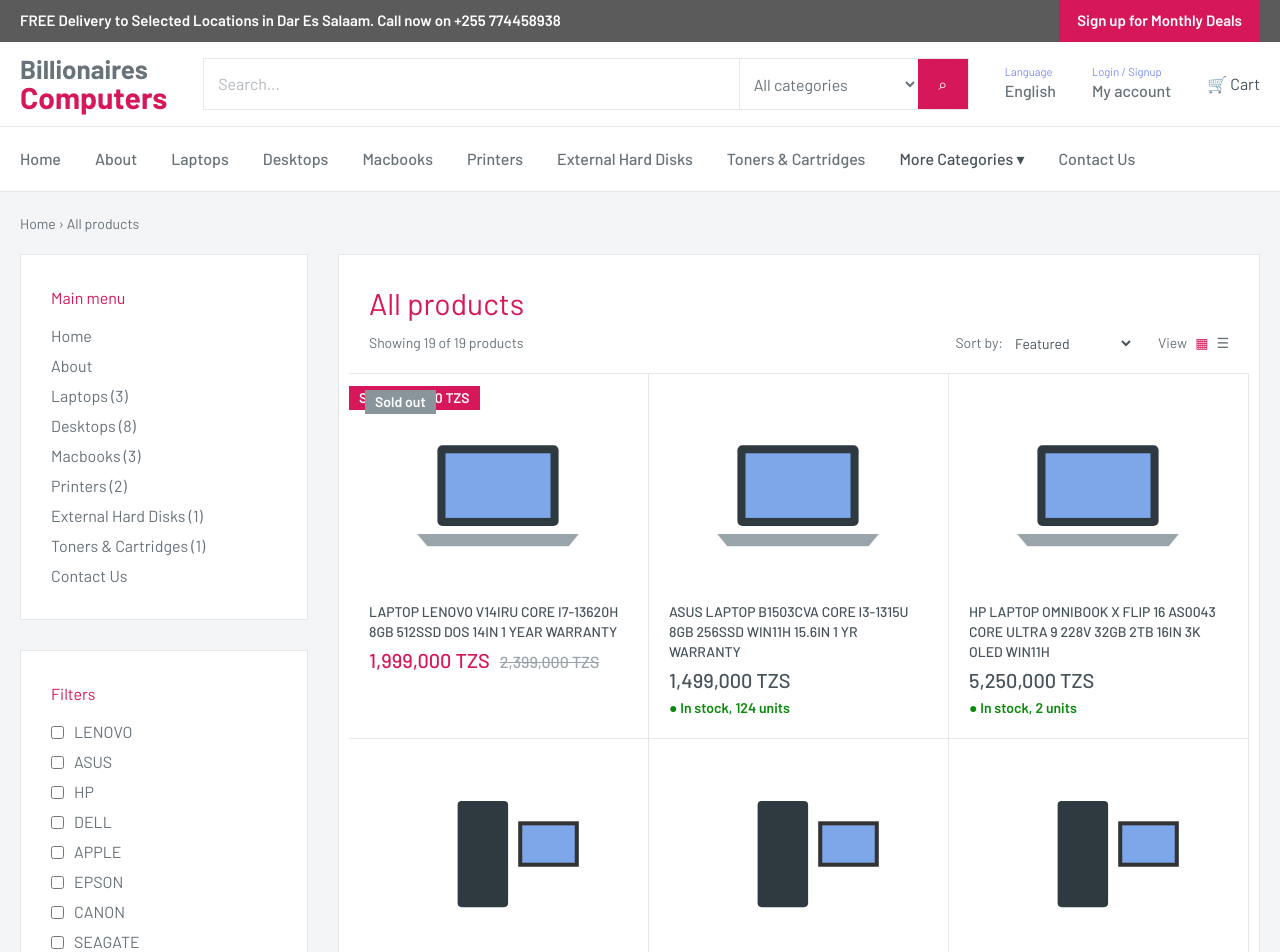
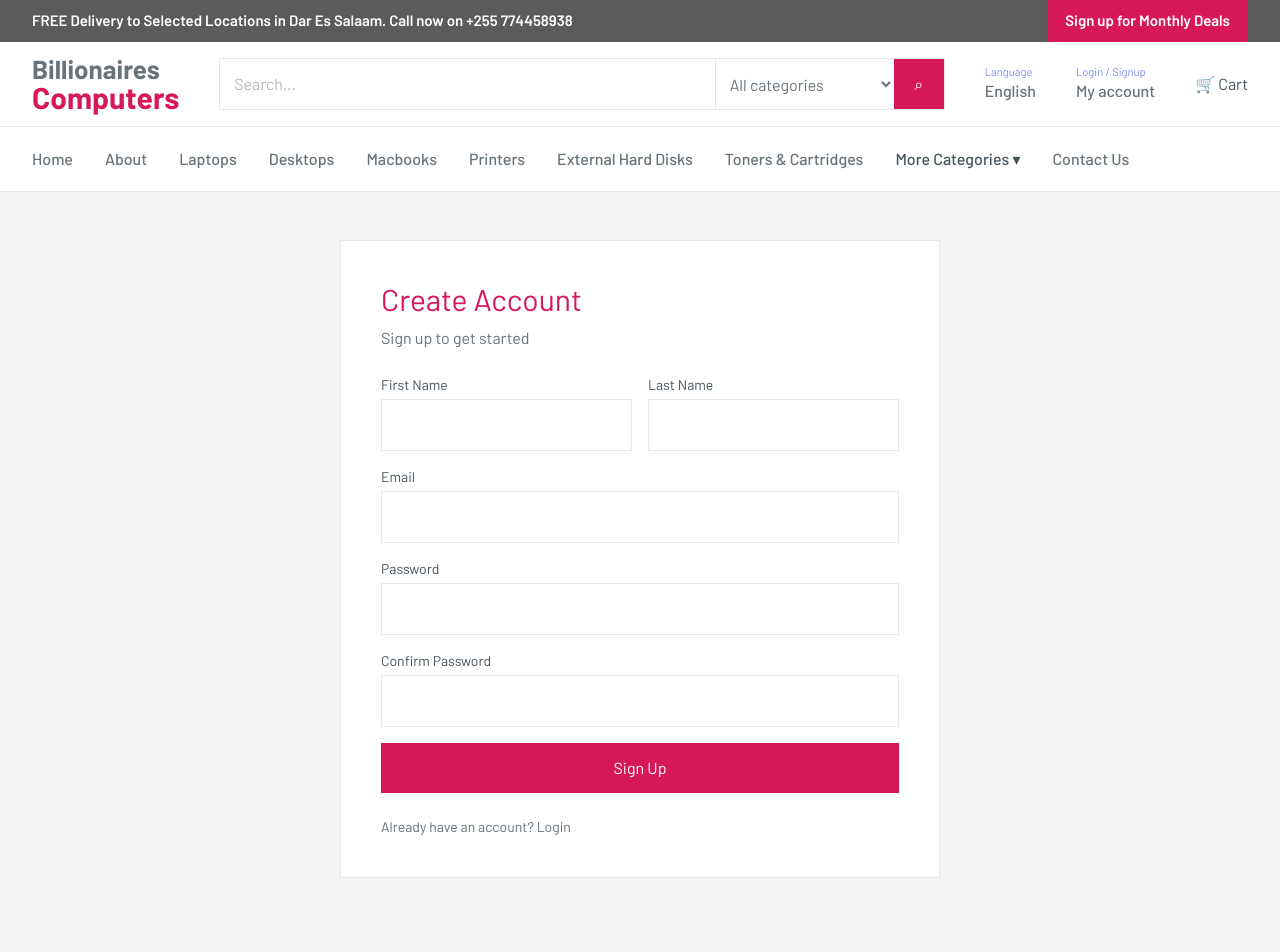
Before and after one commit to norbzCk/Computers-Store, a React (Vite) app: page /signup in a window 1280 px wide. Shown: the top 952 px of the page. Built offline with nearby package versions, Linux system fonts and the light colour scheme.

Commit message:
Create Account Space

```diff
--- a/src/App.jsx
+++ b/src/App.jsx
@@ -8,6 +8,8 @@
 import Product from './pages/Product'
 import Contact from './pages/Contact'
 import About from './pages/About'
+import Login from './pages/Login'
+import Signup from './pages/Signup'
 
 export default function App() {
   return (
@@ -19,6 +21,8 @@
         <Route path="/products/:slug" element={<Product />} />
         <Route path="/contact" element={<Contact />} />
         <Route path="/about" element={<About />} />
+        <Route path="/login" element={<Login />} />
+        <Route path="/signup" element={<Signup />} />
         <Route path="*" element={<Collection />} />
       </Routes>
       <Footer />
--- a/src/components/Footer.jsx
+++ b/src/components/Footer.jsx
@@ -3,12 +3,12 @@
 
 export default function Footer() {
   return (
-    <footer className="bg-[#f7f8f9] pb-8">
-      <div className="max-w-[1420px] mx-auto px-4 sm:px-5">
-        <div className="grid grid-cols-1 sm:grid-cols-2 lg:grid-cols-4 gap-6 lg:gap-6 py-8 sm:py-10 border-b border-[#dde2e5]">
+    <footer className="bg-[#f7f8f9] pb-8 mt-10 sm:mt-12 lg:mt-16">
+      <div className="max-w-[1280px] mx-auto px-4 sm:px-6 lg:px-8">
+        <div className="grid grid-cols-1 sm:grid-cols-2 lg:grid-cols-4 gap-6 lg:gap-8 py-8 sm:py-10 border-b border-[#dde2e5]">
           {[['Free delivery in Dar es Salaam', 'Available to selected areas'], ['Hassle free shopping', 'Get the best deals guaranteed'], ['Top-notch support', 'Get in touch to discuss your requirements'], ['Secure payments', 'Mobile money or cash on delivery']].map(([a, b]) => <div key={a}><b className="text-brand block">{a}</b><span className="text-sm">{b}</span></div>)}
         </div>
-        <div className="grid grid-cols-1 md:grid-cols-3 gap-8 md:gap-12 lg:gap-[60px] py-8 sm:py-10">
+        <div className="grid grid-cols-1 md:grid-cols-3 gap-8 md:gap-10 lg:gap-12 py-8 sm:py-10">
           <div><h4 className="text-brand uppercase text-sm mb-2.5">About {site.name}</h4><p className="text-sm">{site.name} sells computers and accessories in {site.address}. Call us on {site.phone} for more info.</p></div>
           <div><h4 className="text-brand uppercase text-sm mb-2.5">Quick links</h4><div className="flex flex-col gap-1"><Link to="/collections/all" className="hover:text-brand">Search</Link><Link to="/contact" className="hover:text-brand">Contact Us</Link><Link to="/about" className="hover:text-brand">About</Link></div></div>
           <div><h4 className="text-brand uppercase text-sm mb-2.5">Get deals and discounts</h4><p className="text-sm mb-3">Sign up with your email address to get monthly deals</p><input placeholder="Your email" className="p-3 w-full border border-line mb-2.5" /><button className="inline-block bg-brand text-white px-6 py-3 font-semibold hover:bg-brand-dark">Subscribe</button></div>
--- a/src/components/Header.jsx
+++ b/src/components/Header.jsx
@@ -3,6 +3,7 @@
 import { cats, moreCats, site } from '../data'
 import { useCart } from '../context/CartContext'
 import { catName } from '../utils'
+import logo from '../assets/Billionaire\'s computers logo.png'
 
 export default function Header() {
   const { items, setOpen } = useCart()
@@ -15,14 +16,14 @@
   return (
     <>
       <div className="bg-top text-white text-sm sm:text-[15px] font-semibold">
-        <div className="max-w-[1420px] mx-auto px-4 sm:px-5 flex flex-col sm:flex-row justify-between items-center gap-2 sm:gap-0 min-h-[42px] py-2 sm:py-0">
+        <div className="max-w-[1280px] mx-auto px-4 sm:px-6 lg:px-8 flex flex-col sm:flex-row justify-between items-center gap-2 sm:gap-0 min-h-[42px] py-2 sm:py-0">
           <span className="text-center sm:text-left">FREE Delivery to Selected Locations in Dar Es Salaam. Call now on {site.phone}</span>
           <button className="bg-brand text-white px-4 sm:px-[18px] py-2 sm:py-[10px] font-semibold">Sign up for Monthly Deals</button>
         </div>
       </div>
       <div className="sticky top-0 z-20">
         <div className="bg-white border-b border-line">
-          <div className="max-w-[1420px] mx-auto px-4 sm:px-5 flex flex-wrap lg:flex-nowrap items-center gap-4 lg:gap-9 py-3 sm:py-[14px]">
+          <div className="max-w-[1280px] mx-auto px-4 sm:px-6 lg:px-8 flex flex-wrap lg:flex-nowrap items-center gap-4 lg:gap-8 xl:gap-10 py-3 sm:py-[14px]">
             <Link to="/" className="font-bold leading-none text-[22px] sm:text-[26px] text-ink">Billionaires<b className="block text-brand text-[26px] sm:text-[30px]">Computers</b></Link>
             <form className="flex-1 w-full lg:w-auto order-3 lg:order-none flex bg-white border border-line" onSubmit={go}>
               <input placeholder="Search..." value={q} onChange={(e) => setQ(e.target.value)} className="flex-1 border-0 px-3 sm:px-[14px] py-2.5 sm:py-3 outline-0 min-w-0" />
@@ -30,22 +31,22 @@
               <button aria-label="Search" className="bg-brand text-white border-0 w-[50px] cursor-pointer text-lg">⌕</button>
             </form>
             <div className="hidden sm:block text-sm leading-[1.3]"><small className="block text-[#7c8cf0]">Language</small><span className="font-medium text-base">English</span></div>
-            <div className="hidden sm:block text-sm leading-[1.3]"><small className="block text-[#7c8cf0]">Login / Signup</small><span className="font-medium text-base">My account</span></div>
+            <Link to="/login" className="hidden sm:block text-sm leading-[1.3] hover:opacity-80"><small className="block text-[#7c8cf0]">Login / Signup</small><span className="font-medium text-base">My account</span></Link>
             <button className="bg-none border-0 flex gap-2 items-center text-[17px] cursor-pointer relative text-ink ml-auto lg:ml-0" onClick={() => setOpen(true)}>🛒 {count > 0 && <i className="absolute -top-2 left-3.5 bg-brand text-white rounded-full w-5 h-5 text-xs grid place-items-center not-italic">{count}</i>} Cart</button>
           </div>
         </div>
         <nav className="bg-white border-b border-line hidden lg:block">
-          <div className="max-w-[1420px] mx-auto px-5 flex gap-8 xl:gap-[34px] min-h-[64px] items-center flex-wrap">
-            <NavLink to="/" end className={({isActive}) => isActive ? 'text-brand font-medium' : 'text-ink font-medium hover:text-brand'}>Home</NavLink>
-            <NavLink to="/about" className={({isActive}) => isActive ? 'text-brand font-medium' : 'text-ink font-medium hover:text-brand'}>About</NavLink>
-            {main.map((s) => <NavLink key={s} to={`/collections/${s}`} className={({isActive}) => isActive ? 'text-brand font-medium' : 'text-ink font-medium hover:text-brand'}>{catName(s)}</NavLink>)}
+          <div className="max-w-[1280px] mx-auto px-4 sm:px-6 lg:px-8 flex gap-6 xl:gap-8 items-center min-h-[64px] overflow-x-auto">
+            <NavLink to="/" end className={({isActive}) => isActive ? 'text-brand font-medium whitespace-nowrap' : 'text-ink font-medium hover:text-brand whitespace-nowrap'}>Home</NavLink>
+            <NavLink to="/about" className={({isActive}) => isActive ? 'text-brand font-medium whitespace-nowrap' : 'text-ink font-medium hover:text-brand whitespace-nowrap'}>About</NavLink>
+            {main.map((s) => <NavLink key={s} to={`/collections/${s}`} className={({isActive}) => isActive ? 'text-brand font-medium whitespace-nowrap' : 'text-ink font-medium hover:text-brand whitespace-nowrap'}>{catName(s)}</NavLink>)}
             <div className="relative group">
-              <span className="text-ink font-medium cursor-pointer hover:text-brand">More Categories ▾</span>
-              <div className="hidden group-hover:block absolute top-full left-[-10px] bg-white border border-line py-3 px-5 min-w-[170px] shadow-[0_8px_20px_#0001]">
+              <span className="text-ink font-medium cursor-pointer hover:text-brand whitespace-nowrap">More Categories ▾</span>
+              <div className="hidden group-hover:block absolute top-full left-[-10px] bg-white border border-line py-3 px-5 min-w-[190px] shadow-[0_8px_20px_#0001]">
                 {moreCats.map((s) => <Link key={s} to={`/collections/${s}`} className="block py-1.5 text-ink hover:text-brand">{catName(s)}</Link>)}
               </div>
             </div>
-            <NavLink to="/contact" className={({isActive}) => isActive ? 'text-brand font-medium' : 'text-ink font-medium hover:text-brand'}>Contact Us</NavLink>
+            <NavLink to="/contact" className={({isActive}) => isActive ? 'text-brand font-medium whitespace-nowrap' : 'text-ink font-medium hover:text-brand whitespace-nowrap'}>Contact Us</NavLink>
           </div>
         </nav>
       </div>
--- a/src/pages/HomePage.jsx
+++ b/src/pages/HomePage.jsx
@@ -6,25 +6,25 @@
 export default function HomePage() {
   const fresh = products.filter((p) => p.stock !== 0).slice(0, 8)
   return (
-    <div className="max-w-[1420px] mx-auto px-4 sm:px-5 pt-6 sm:pt-[30px]">
-      <section className="bg-gradient-to-r from-white to-[#fbe3ec] border border-line grid grid-cols-1 md:grid-cols-2 items-center gap-6 md:gap-0 p-6 sm:p-10 md:p-[50px] lg:p-[56px] mb-6 sm:mb-[30px]">
+    <div className="max-w-[1280px] mx-auto px-4 sm:px-6 lg:px-8 pt-6 sm:pt-8 lg:pt-10">
+      <section className="bg-gradient-to-r from-white to-[#fbe3ec] border border-line grid grid-cols-1 md:grid-cols-2 items-center gap-6 md:gap-0 p-6 sm:p-10 md:p-12 lg:p-14 xl:p-16 mb-8 sm:mb-10 lg:mb-12">
         <div>
-          <h1 className="text-2xl sm:text-3xl md:text-4xl lg:text-[44px] text-ink mb-3 leading-tight">Computers and accessories, delivered in Dar es Salaam</h1>
-          <p className="max-w-[460px] text-base sm:text-lg mb-5">Laptops, desktops, Macbooks, printers and more, with warranty on every item.</p>
+          <h1 className="text-2xl sm:text-3xl md:text-4xl lg:text-[44px] xl:text-[48px] text-ink mb-4 leading-tight">Computers and accessories, delivered in Dar es Salaam</h1>
+          <p className="max-w-[460px] text-base sm:text-lg mb-6">Laptops, desktops, Macbooks, printers and more, with warranty on every item.</p>
           <Link className="inline-block bg-brand text-white px-6 py-3 font-semibold hover:bg-brand-dark" to="/collections/laptops">Shop laptops</Link>
         </div>
         <div className="max-w-[380px] mx-auto w-full"><Art kind="laptops" /></div>
       </section>
-      <h2 className="text-xl sm:text-2xl text-brand mb-4">Shop by category</h2>
-      <div className="grid grid-cols-2 sm:grid-cols-3 md:grid-cols-4 gap-3 sm:gap-5 mb-8 sm:mb-10">
-        {cats.map((c) => <Link key={c.slug} to={`/collections/${c.slug}`} className="bg-white border border-line p-4 sm:p-6 text-center text-ink font-semibold hover:border-brand hover:text-brand">
-          <div className="h-[90px] sm:h-[110px] grid place-items-center mb-2"><Art kind={c.slug} /></div>
+      <h2 className="text-xl sm:text-2xl lg:text-3xl text-brand mb-5 sm:mb-6">Shop by category</h2>
+      <div className="grid grid-cols-2 sm:grid-cols-3 md:grid-cols-4 lg:grid-cols-6 gap-3 sm:gap-4 lg:gap-5 mb-10 sm:mb-12 lg:mb-14">
+        {cats.map((c) => <Link key={c.slug} to={`/collections/${c.slug}`} className="bg-white border border-line p-4 sm:p-5 lg:p-6 text-center text-ink font-semibold hover:border-brand hover:text-brand">
+          <div className="h-[90px] sm:h-[100px] lg:h-[110px] grid place-items-center mb-2"><Art kind={c.slug} /></div>
           {c.name}
         </Link>)}
       </div>
-      <h2 className="text-xl sm:text-2xl text-brand mb-4">New arrivals</h2>
-      <div className="bg-white border border-line overflow-hidden mb-10 sm:mb-[50px]">
-        <div className="grid grid-cols-1 sm:grid-cols-2 lg:grid-cols-4">
+      <h2 className="text-xl sm:text-2xl lg:text-3xl text-brand mb-5 sm:mb-6">New arrivals</h2>
+      <div className="bg-white border border-line overflow-hidden mb-12 sm:mb-14 lg:mb-16">
+        <div className="grid grid-cols-1 sm:grid-cols-2 lg:grid-cols-3 xl:grid-cols-4">
           {fresh.map((p) => <Card key={p.slug} p={p} />)}
         </div>
       </div>
--- /dev/null
+++ b/src/pages/Login.jsx
@@ -0,0 +1,47 @@
+import { useState } from 'react'
+import { Link } from 'react-router-dom'
+
+export default function Login() {
+  const [email, setEmail] = useState('')
+  const [password, setPassword] = useState('')
+
+  const handleSubmit = (e) => {
+    e.preventDefault()
+    alert('Login functionality is not wired up yet.')
+  }
+
+  return (
+    <div className="max-w-[1280px] mx-auto px-4 sm:px-6 lg:px-8 py-8 sm:py-10 lg:py-12">
+      <div className="max-w-[500px] mx-auto bg-white border border-line p-6 sm:p-8 lg:p-10">
+        <h1 className="text-2xl sm:text-3xl text-brand mb-2">Login</h1>
+        <p className="text-text mb-6">Access your account</p>
+        <form onSubmit={handleSubmit} className="grid gap-4">
+          <div>
+            <label className="block text-sm mb-1 text-ink">Email</label>
+            <input
+              required
+              type="email"
+              value={email}
+              onChange={(e) => setEmail(e.target.value)}
+              placeholder="Enter your email"
+              className="w-full p-3 border border-line"
+            />
+          </div>
+          <div>
+            <label className="block text-sm mb-1 text-ink">Password</label>
+            <input
+              required
+              type="password"
+              value={password}
+              onChange={(e) => setPassword(e.target.value)}
+              placeholder="Enter your password"
+              className="w-full p-3 border border-line"
+            />
+          </div>
+          <button type="submit" className="inline-block bg-brand text-white px-6 py-3 font-semibold hover:bg-brand-dark">Login</button>
+        </form>
+        <p className="mt-6 text-sm">Don't have an account? <Link to="/signup" className="text-brand hover:underline">Sign up</Link></p>
+      </div>
+    </div>
+  )
+}
--- /dev/null
+++ b/src/pages/Signup.jsx
@@ -0,0 +1,58 @@
+import { useState } from 'react'
+import { Link } from 'react-router-dom'
+
+export default function Signup() {
+  const [form, setForm] = useState({
+    firstName: '',
+    lastName: '',
+    email: '',
+    password: '',
+    confirmPassword: ''
+  })
+
+  const handleSubmit = (e) => {
+    e.preventDefault()
+    if (form.password !== form.confirmPassword) {
+      alert('Passwords do not match')
+      return
+    }
+    alert('Signup functionality is not wired up yet.')
+  }
+
+  const update = (field) => (e) => setForm({ ...form, [field]: e.target.value })
+
+  return (
+    <div className="max-w-[1280px] mx-auto px-4 sm:px-6 lg:px-8 py-8 sm:py-10 lg:py-12">
+      <div className="max-w-[600px] mx-auto bg-white border border-line p-6 sm:p-8 lg:p-10">
+        <h1 className="text-2xl sm:text-3xl text-brand mb-2">Create Account</h1>
+        <p className="text-text mb-6">Sign up to get started</p>
+        <form onSubmit={handleSubmit} className="grid gap-4">
+          <div className="grid grid-cols-1 sm:grid-cols-2 gap-4">
+            <div>
+              <label className="block text-sm mb-1 text-ink">First Name</label>
+              <input required value={form.firstName} onChange={update('firstName')} className="w-full p-3 border border-line" />
+            </div>
+            <div>
+              <label className="block text-sm mb-1 text-ink">Last Name</label>
+              <input required value={form.lastName} onChange={update('lastName')} className="w-full p-3 border border-line" />
+            </div>
+          </div>
+          <div>
+            <label className="block text-sm mb-1 text-ink">Email</label>
+            <input required type="email" value={form.email} onChange={update('email')} className="w-full p-3 border border-line" />
+          </div>
+          <div>
+            <label className="block text-sm mb-1 text-ink">Password</label>
+            <input required type="password" value={form.password} onChange={update('password')} className="w-full p-3 border border-line" />
+          </div>
+          <div>
+            <label className="block text-sm mb-1 text-ink">Confirm Password</label>
+            <input required type="password" value={form.confirmPassword} onChange={update('confirmPassword')} className="w-full p-3 border border-line" />
+          </div>
+          <button type="submit" className="inline-block bg-brand text-white px-6 py-3 font-semibold hover:bg-brand-dark">Sign Up</button>
+        </form>
+        <p className="mt-6 text-sm">Already have an account? <Link to="/login" className="text-brand hover:underline">Login</Link></p>
+      </div>
+    </div>
+  )
+}
```
Also changed, not shown: public/Billionaire's computers logo.png (added), src/assets/Billionaire's computers logo.png (added).
